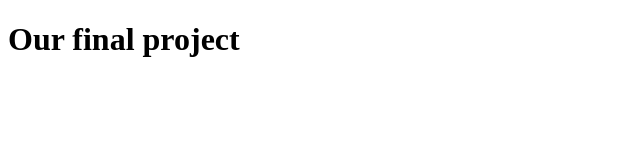
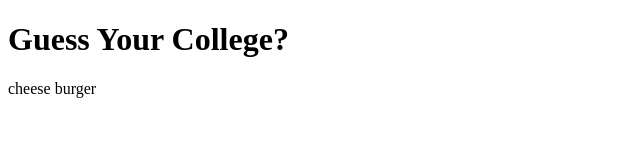
Before and after one commit to zjirehfaith/art101-final-project, a plain HTML site: page index.html in a window 1280 px wide. Shown: the whole page, without its empty margins (0-640 px from the left). Drawn offline with Linux system fonts and the light colour scheme.

Commit message:
Update index.html

```diff
--- a/index.html
+++ b/index.html
@@ -7,12 +7,12 @@
 
 <body>
 
-  <h1>Our final project</h1>
+  <h1>Guess Your College?</h1>
 
 
 
 
-
+cheese burger
 
 </body>
 </html>
```
